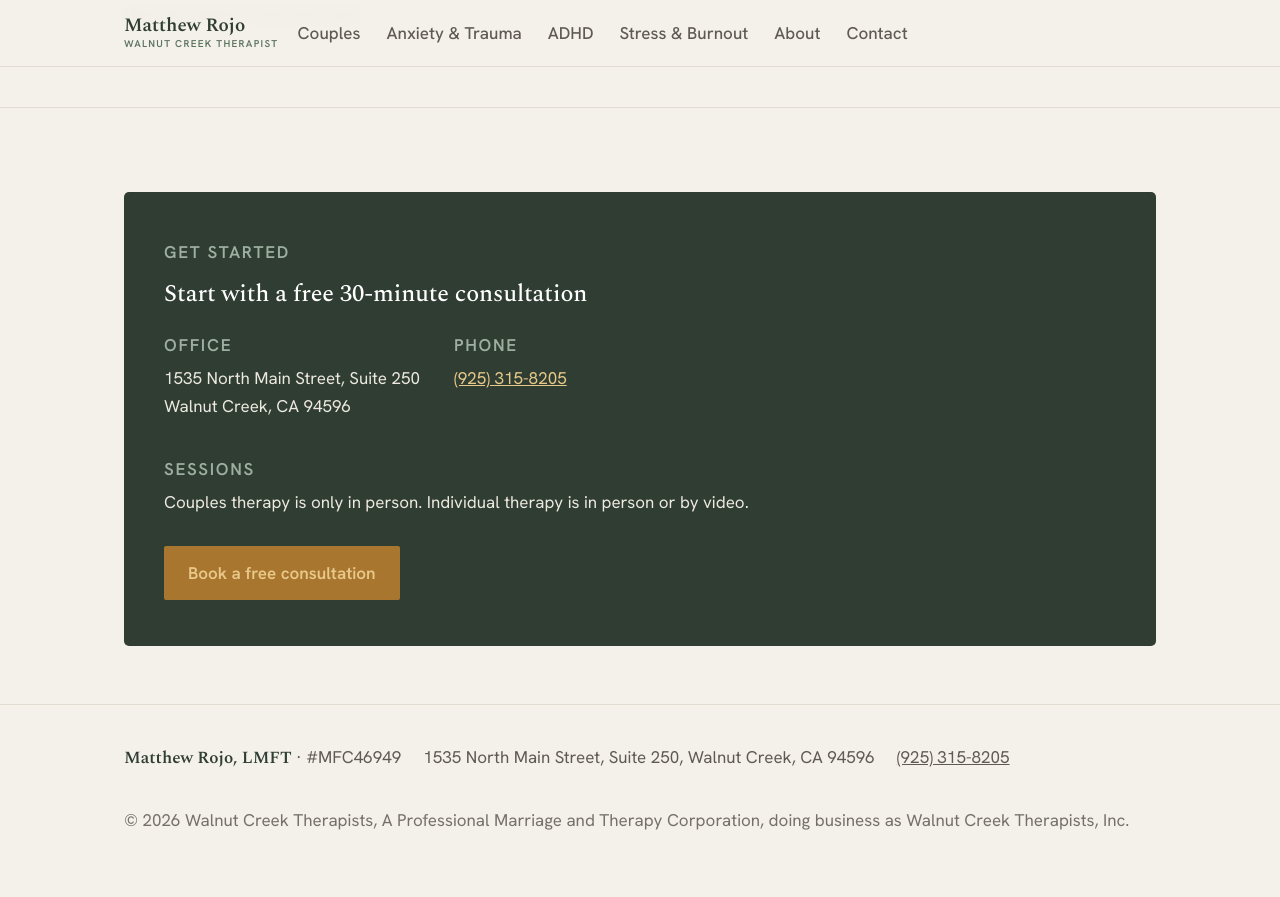
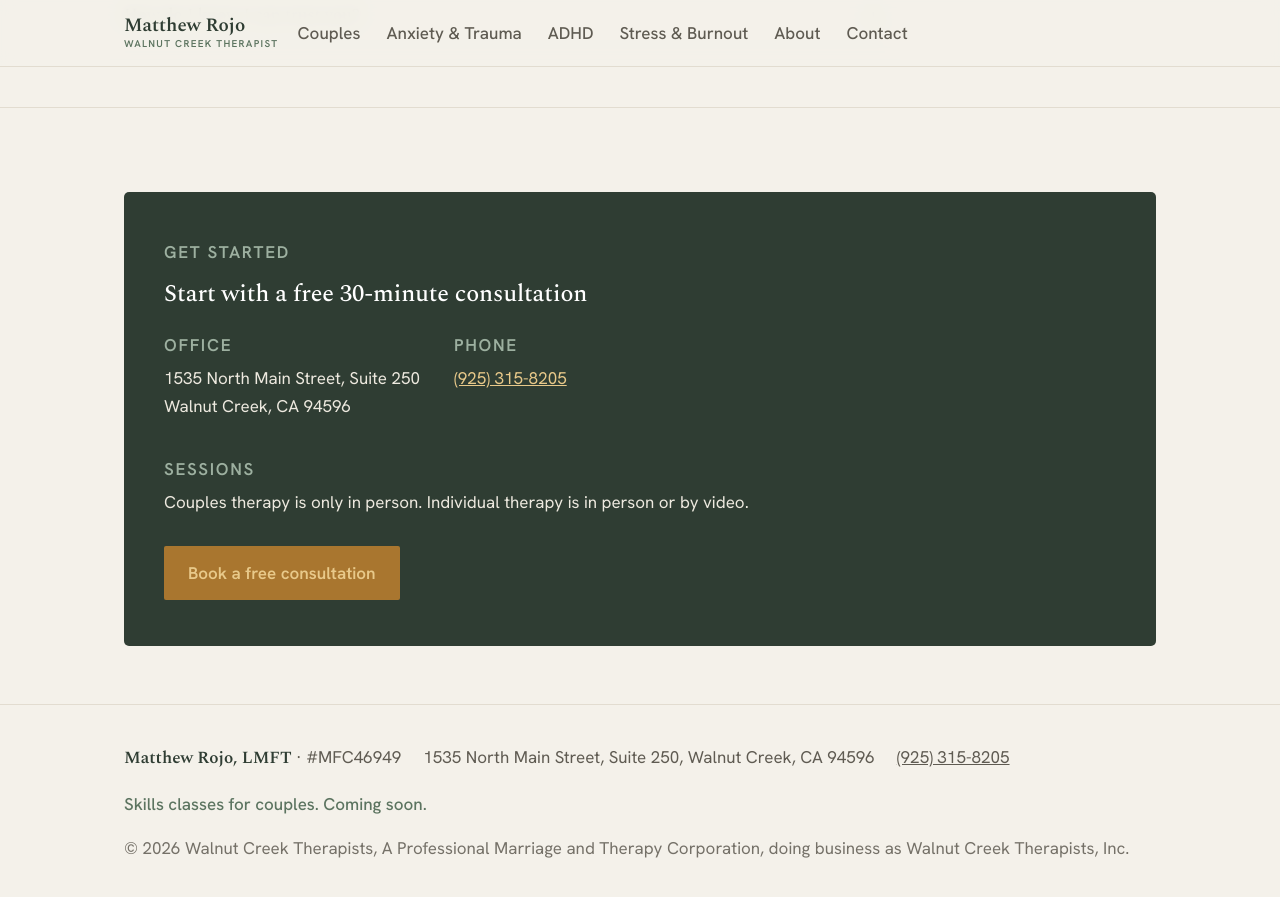
Before and after one commit to walnutcreektherapist/walnutcreektherapist.github.io, a Jekyll site: the page built from index.html, in a window 1280 px wide and 900 px high, scrolled down 4355 px. Shown: the top 897 px of the window. Built offline with Jekyll 4.4.1, drawn with Linux system fonts in a browser that asks for light colours; before the commit the page ends 5227 px from its top, so only the background shows below that.

Commit message:
Add description for upcoming couples classes

```diff
--- a/_config.yml
+++ b/_config.yml
@@ -89,7 +89,7 @@ exclude:
 # When approved, set to "Matthew Lindgren" and a discreet footer line appears.
 legal_name: ""
 # Online couples classes — leave blank to hide; set a line of text to show it in the footer.
-couples_classes: ""
+couples_classes: "Skills classes for couples. Coming soon."
 corporation: "Walnut Creek Therapists, A Professional Marriage and Therapy Corporation, doing business as Walnut Creek Therapists, Inc."
 
 # Reviews — links out only (no review text reproduced on-site). Verify which Yelp listing holds your reviews.
```
